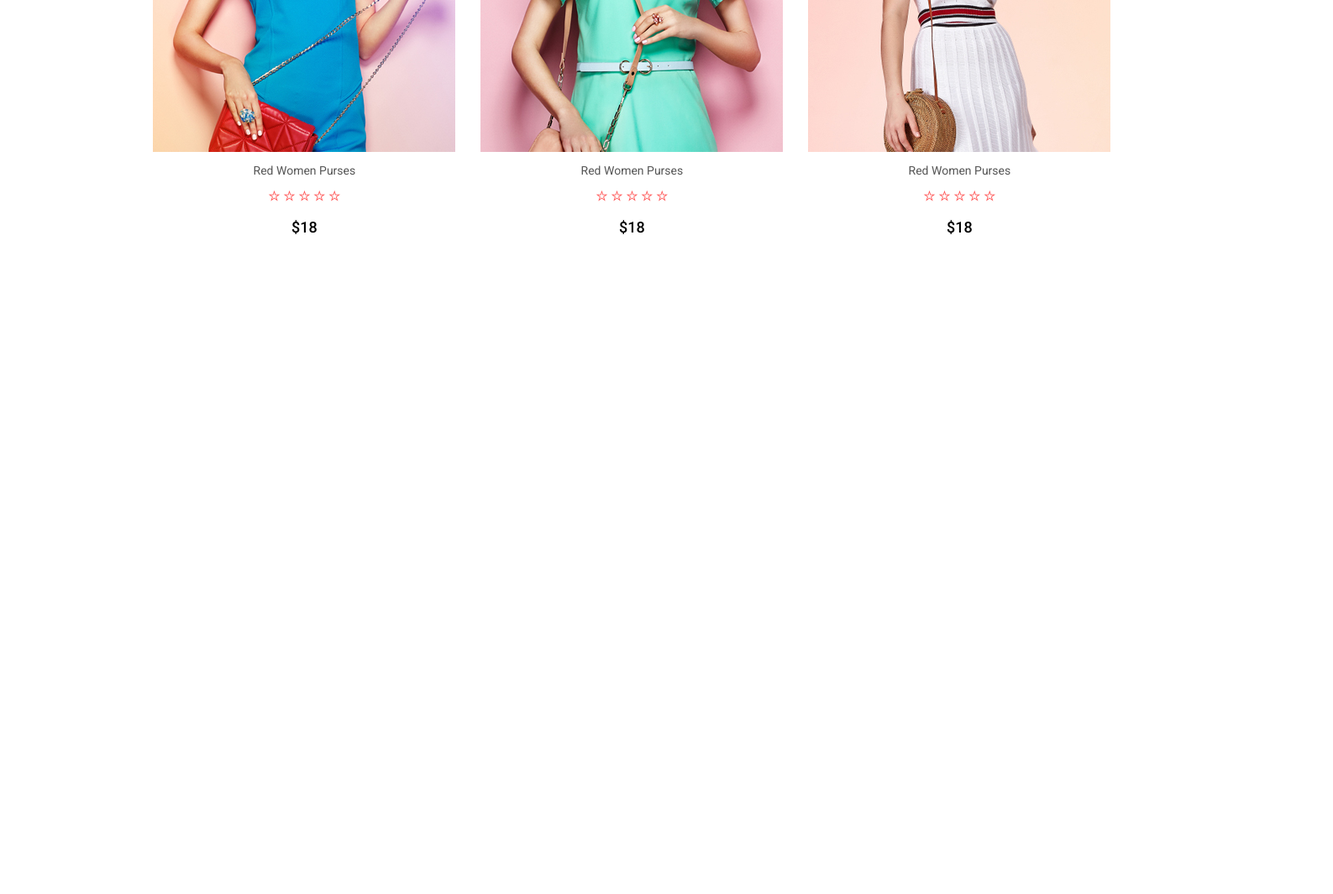
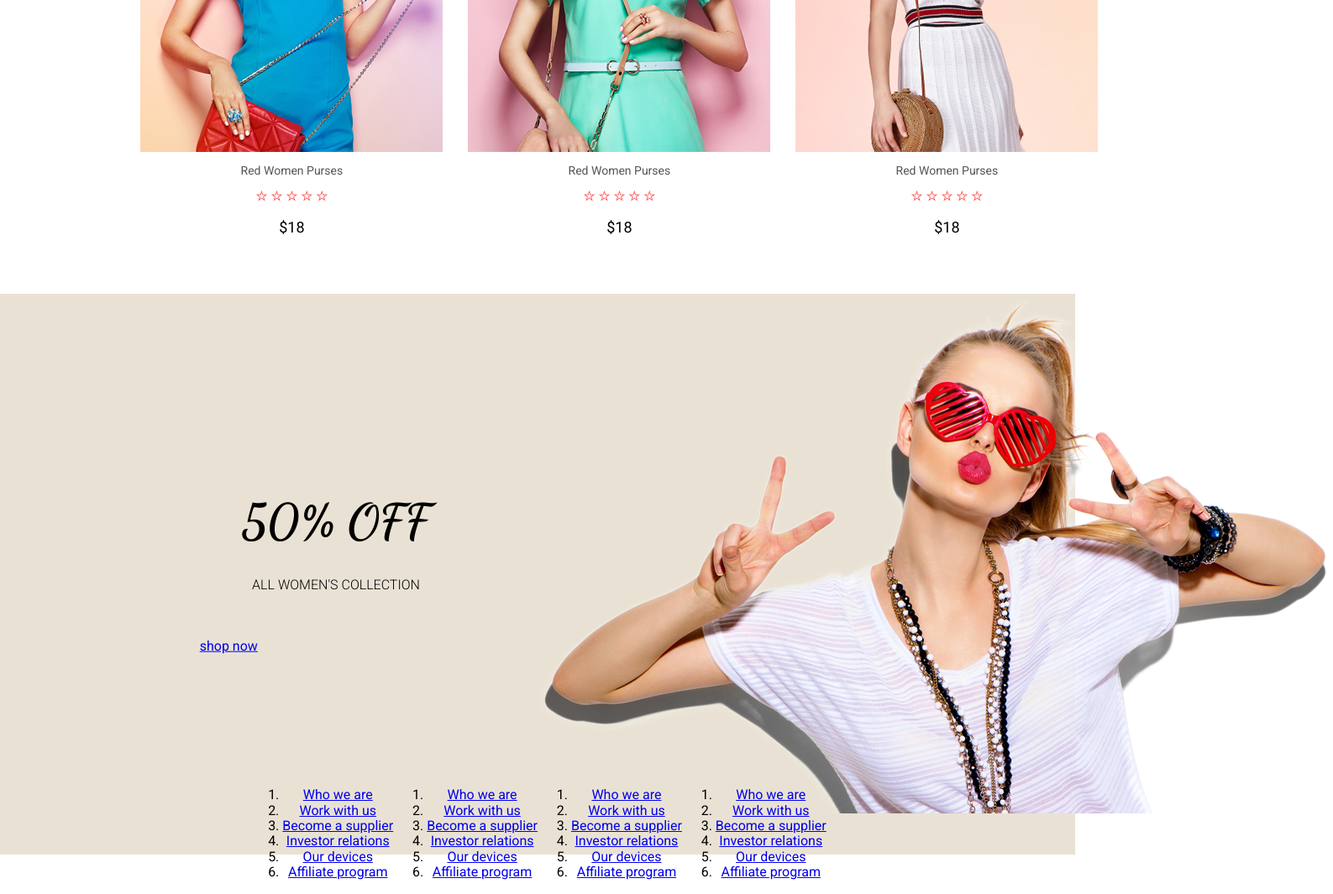
Before and after one commit to thekyeZ/fooseshoes, a website: page index.html in a window 1280 px wide. Shown: the part 1046-2111 px from the top of the page at 84% size, 1587 px wide, since content can reach past the window. Before the commit the page ends 1346 px from the top, so only its background shows below. Drawn offline with Linux system fonts and the light colour scheme; files whose address does not match are found by name.

Commit message:
new assets and list structure for footer

```diff
--- a/index.html
+++ b/index.html
@@ -144,7 +144,77 @@
             </div>
         </div>
     </section>
-
+    </section>
+    <section class="banner__colored">
+        <div class="banner__fluid">
+            <div class="banner__column1">
+                <div class="banner__column1--content">
+                    <div class="content">
+                        <h2 class="secondBannerTitle">50% off</h2>
+                        <h4 class="secondBannerTitleMin">all women's collection</h4>
+                        <a class="content__button content__button--content"
+                           href="#">shop now</a>
+                    </div>
+                </div>
+            </div>
+            <div class="banner__column2">
+                <div class="banner__image">
+                    <img src="assets/images/ban-2.png">
+                </div>
+            </div>
+        </div>
+        </div>
+    </section>
+    <footer>
+        <div class="container">
+            <div class="container__align">
+                <div class="footerColumns">
+                    <div class="lists">
+                        <div class="list1">
+                            <ol>
+                                <li><a href="#">Who we are</a></li>
+                                <li><a href="#">Work with us</a></li>
+                                <li><a href="#">Become a supplier</a></li>
+                                <li><a href="#">Investor relations</a></li>
+                                <li><a href="#">Our devices</a></li>
+                                <li><a href="#">Affiliate program</a></li>
+                            </ol>
+                        </div>
+                        <div class="list2">
+                            <ol>
+                                <li><a href="#">Who we are</a></li>
+                                <li><a href="#">Work with us</a></li>
+                                <li><a href="#">Become a supplier</a></li>
+                                <li><a href="#">Investor relations</a></li>
+                                <li><a href="#">Our devices</a></li>
+                                <li><a href="#">Affiliate program</a></li>
+                            </ol>
+                        </div>
+                        <div class="list3">
+                            <ol>
+                                <li><a href="#">Who we are</a></li>
+                                <li><a href="#">Work with us</a></li>
+                                <li><a href="#">Become a supplier</a></li>
+                                <li><a href="#">Investor relations</a></li>
+                                <li><a href="#">Our devices</a></li>
+                                <li><a href="#">Affiliate program</a></li>
+                            </ol>
+                        </div>
+                        <div class="list4">
+                            <ol>
+                                <li><a href="#">Who we are</a></li>
+                                <li><a href="#">Work with us</a></li>
+                                <li><a href="#">Become a supplier</a></li>
+                                <li><a href="#">Investor relations</a></li>
+                                <li><a href="#">Our devices</a></li>
+                                <li><a href="#">Affiliate program</a></li>
+                            </ol>
+                        </div>
+                    </div>
+                </div>
+            </div>
+        </div>
+    </footer>
 </main>
 
 </body>
--- a/scss/main.scss
+++ b/scss/main.scss
@@ -1,4 +1,4 @@
-@import url('https://fonts.googleapis.com/css2?family=Roboto:wght@100;300;400;500;700&display=swap');
+@import url('https://fonts.googleapis.com/css2?family=Dancing+Script:wght@700&family=Roboto:wght@100;300;400;700&display=swap');
 @import "normalize.css";
 
 
@@ -24,7 +24,6 @@ body {
 
 .container {
   margin: 0px 102.4px;
-  padding: 0px 15px;
 
   &__align {
     @include flex(flex, row, space-between, center);
@@ -108,6 +107,9 @@ nav.navigation {
 }
 
 .banner {
+  &__colored{
+    background-color: #e9e2d4;
+  }
   background-repeat: no-repeat;
   background-size: cover;
   width: 100vw;
@@ -166,15 +168,15 @@ nav.navigation {
 
   &__column2 {
     width: 50em;
-    @include flex(flex, row, space-between, center);
+    @include flex(flex, row, space-around, center);
 
     div {
       width: 100em;
     }
   }
-
   &__image {
-    display: flex;
+    position: relative;
+    @include flex(flex, row, space-around, center);
     width: 50%;
   }
 
@@ -243,10 +245,10 @@ p.price {
 .columns {
   @include flex(flex, row, space-around, center);
   position: relative;
+  margin-bottom: 50px;
 
 }
 .product {
-
   margin: 0px 15px;
   &__item {
     @include flex(flex, column, space-around, center);
@@ -259,3 +261,22 @@ p.price {
     }
   }}
 }
+.secondBannerTitle {
+  font-family: "Dancing Script", cursive;
+  font-weight: 700;
+  margin-bottom: 33px;
+  font-size: 58px;
+}
+.secondBannerTitleMin {
+  font-weight: 300;
+  text-transform: uppercase;
+  margin-bottom: 54px;
+  text-align: center;
+}
+footer {
+  background-color: #e9e2d4;
+  @include flex(flex, column, space-around, center);
+}
+.lists {
+  @include flex(flex,row, space-around, center);
+}
```
Also changed, not shown: assets/images/ban-2.png (added), css/main.css, 1 other file.
